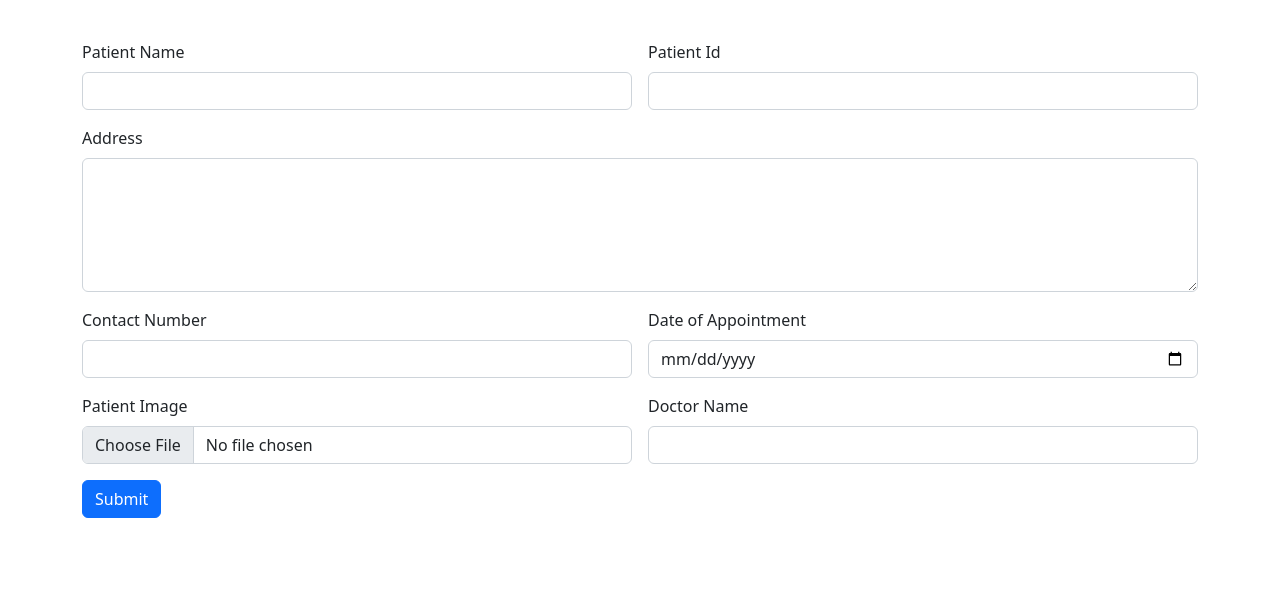
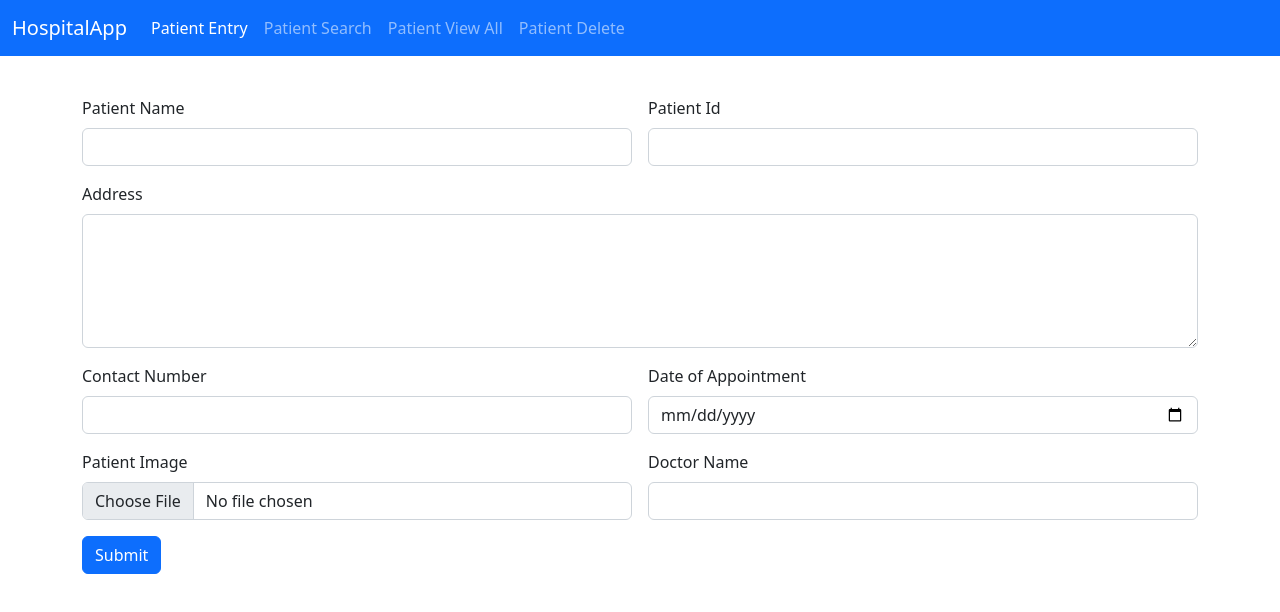
Before and after one commit to jobinjosetech/Hospital-Angular-App, an Angular app: page / in a window 1280 px wide. Shown: the top 612 px of the page. Built offline with nearby package versions, Linux system fonts and the light colour scheme.

Commit message:
Navigation Bar

```diff
--- a/src/app/app.module.ts
+++ b/src/app/app.module.ts
@@ -8,6 +8,7 @@
 import { PatientDeleteComponent } from './patient-delete/patient-delete.component';
 import { RouterModule, Routes } from '@angular/router';
 import { PatientViewComponent } from './patient-view/patient-view.component';
+import { NavbarComponent } from './navbar/navbar.component';
 
 const myRoute:Routes=[
   {
@@ -34,7 +35,8 @@
     PatientEntryComponent,
     PatientSearchComponent,
     PatientDeleteComponent,
-    PatientViewComponent
+    PatientViewComponent,
+    NavbarComponent
   ],
   imports: [
     BrowserModule,
--- /dev/null
+++ b/src/app/navbar/navbar.component.html
@@ -0,0 +1,25 @@
+
+<nav class="navbar navbar-expand-lg bg-primary navbar-dark">
+    <div class="container-fluid">
+      <a class="navbar-brand" href="#">HospitalApp</a>
+      <button class="navbar-toggler" type="button" data-bs-toggle="collapse" data-bs-target="#navbarNav" aria-controls="navbarNav" aria-expanded="false" aria-label="Toggle navigation">
+        <span class="navbar-toggler-icon"></span>
+      </button>
+      <div class="collapse navbar-collapse" id="navbarNav">
+        <ul class="navbar-nav">
+          <li class="nav-item">
+            <a class="nav-link active" aria-current="page" href="/">Patient Entry</a>
+          </li>
+          <li class="nav-item">
+            <a class="nav-link" href="/search">Patient Search</a>
+          </li>
+          <li class="nav-item">
+            <a class="nav-link" href="/view">Patient View All</a>
+          </li>
+          <li class="nav-item">
+            <a class="nav-link" href="/delete">Patient Delete</a>
+          </li>
+        </ul>
+      </div>
+    </div>
+  </nav>
--- a/src/app/patient-delete/patient-delete.component.html
+++ b/src/app/patient-delete/patient-delete.component.html
@@ -1,3 +1,5 @@
+
+<app-navbar></app-navbar>
 <div class="container">
     <div class="row">
         <div class="col col-12 col-sm-12 col-md-12 col-lg-12 col-xl-12 col-xxl-12">
--- a/src/app/patient-entry/patient-entry.component.html
+++ b/src/app/patient-entry/patient-entry.component.html
@@ -1,3 +1,4 @@
+<app-navbar></app-navbar>
 <div class="container">
     <div class="row">
         <div class="col col-sm-12 col-md-12 col-lg-12 col-xl-12 col-xxl-12">
--- a/src/app/patient-search/patient-search.component.html
+++ b/src/app/patient-search/patient-search.component.html
@@ -1,3 +1,4 @@
+<app-navbar></app-navbar>
 <div class="container">
     <div class="row">
         <div class="col col-12 col-sm-12 col-md-12 col-lg-12 col-xl-12 col-xxl-12">
--- a/src/app/patient-view/patient-view.component.html
+++ b/src/app/patient-view/patient-view.component.html
@@ -1,3 +1,4 @@
+<app-navbar></app-navbar>
 <div class="container">
     <div class="row">
         <div class="col col-12 col-sm-12 col-md-12 col-lg-12 col-xl-12 col-xxl-12">
```
Also changed, not shown: src/app/navbar/navbar.component.ts (added, +10 -0 lines), src/app/navbar/navbar.component.css (added).
